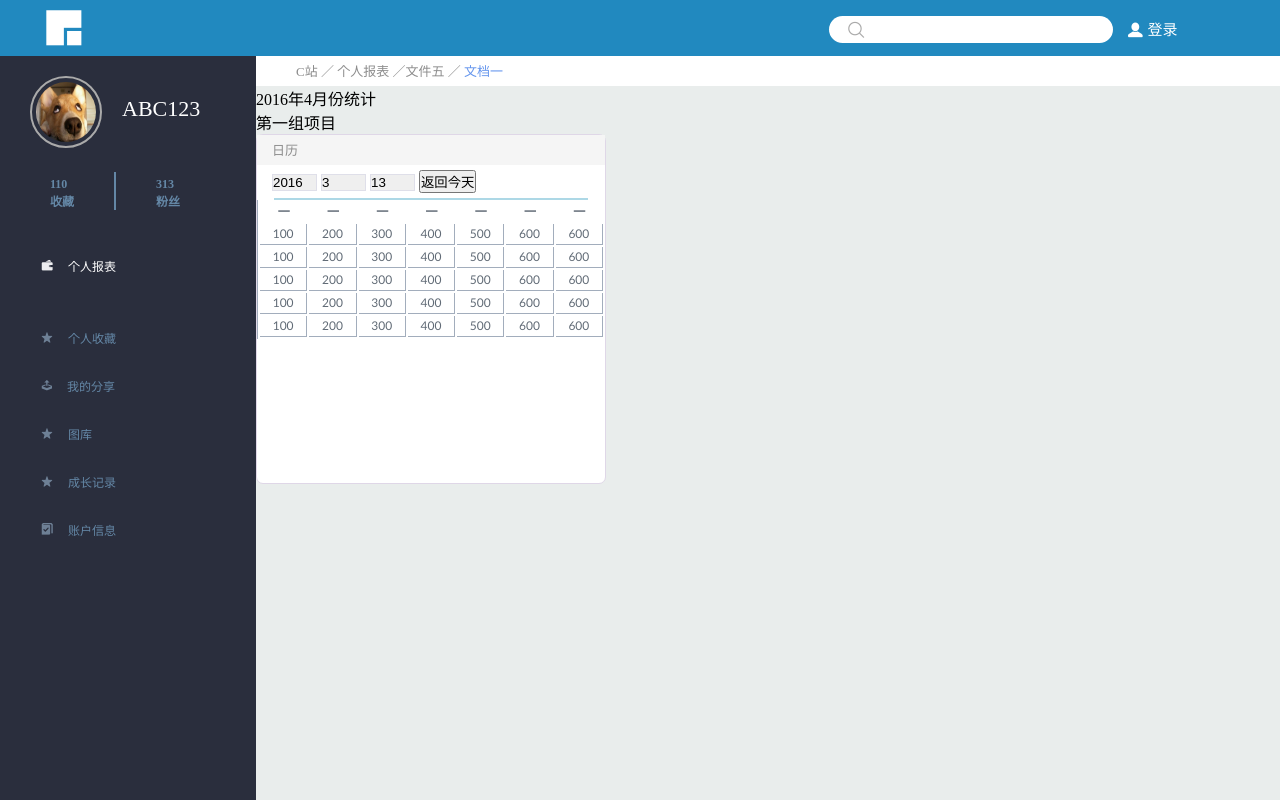
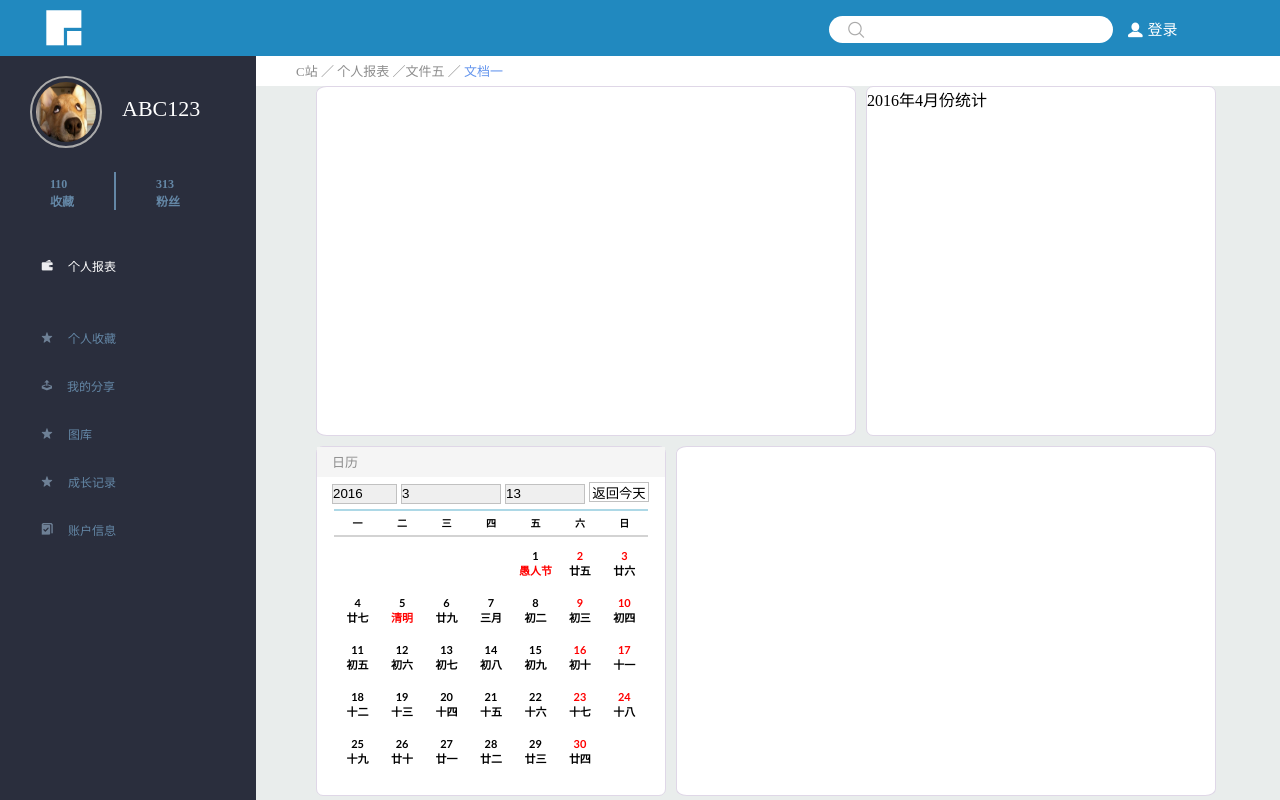
Before and after one commit to DieInGame/ife-task-1, a plain HTML site: page 09/Task9.html in a window 1280 px wide. Shown: the top 800 px of the page. Drawn offline with Linux system fonts and the light colour scheme.

Commit message:
Calendar finish

```diff
--- a/09/Task9.css
+++ b/09/Task9.css
@@ -177,12 +177,28 @@ ul,li{  list-style: none;}
 }
 
 .search{
-
+        box-sizing: border-box;
+        border: solid 1px rgb(223,215,231);
+        border-radius: 2% 2% 2% 2%;
+        height: 350px;
+        width:540px;
+        background-color: white;
+        margin-left: 60px;
+        float: left;
+        margin-bottom: 10px;
 }
 
 .total{
-
+        box-sizing: border-box;
+        border: solid 1px rgb(223,215,231);
+        border-radius: 2% 2% 2% 2%;
+        height: 350px;
+        width: 350px;
+        background-color: white;
+        margin-left: 610px;
+         margin-bottom: 10px;
 }
+/*Calendar*/
     .calendar{
         box-sizing: border-box;
         border: solid 1px rgb(223,215,231);
@@ -190,6 +206,9 @@ ul,li{  list-style: none;}
         height: 350px;
         width: 350px;
         background-color: white;
+        margin-left: 60px;
+        float: left;
+
     }
     .calendar .title{
         background-color: whitesmoke;
@@ -202,10 +221,27 @@ ul,li{  list-style: none;}
     }
     .calendar .input select{
         -webkit-appearance: unset;
-    width: 45px;
+
+        height: 20px;
         border-radius: 0;
-    border-color: rgb(223, 223, 233);
+        border-color: rgb(193, 193, 193);
     }
+    .calendar .input input{
+        -webkit-appearance: unset;
+        background-color: white;
+        border: solid 1px;
+        width: 60px;
+        height: 20px;
+        border-radius: 0;
+        border-color: rgb(193, 193, 193);
+    }
+    .calendar .input select:first-child{
+        width: 65px;
+    }
+    .calendar .input select:nth-child(2){
+        width: 100px;
+    }
+    .calendar .input select:nth-child(3){width: 80px;}
     .calendar hr{
         width: 90%;
         /* text-align: center; */
@@ -214,43 +250,55 @@ ul,li{  list-style: none;}
         border: none;
         margin-left: 5%;
     }
+    .calendar hr~hr{
+        background-color: lightgrey;
+    }
 
     .calendar table{
-    width: 100%;
+        width: 90%;
 
-    padding: 0;
-    margin: 0;
-    border-left: 1px solid #A2ADBC;
+        padding: 0 0 0 0;
+        margin: 0 0 0 5%;
+
         font: normal 12px/20px "Trebuchet MS", Verdana, Arial, Helvetica, sans-serif;
-    color: #616B76;
+        font-size: 10px;
         text-align: center;
         background-color: #fff;
     }
     .calendar td{
-    border-right: 1px solid #A2ADBC;
-    border-bottom: 1px solid #A2ADBC;
-    width: 20px;
-    height: 20px;
+        border: solid 1px white;
+        box-sizing: border-box;
+        height: 45px;
             text-align: center;
+        width: 45px;
+    }
+    .calendar td:hover{
+        border: solid 1px orange;
+    }
+    .calendar td > p{
+        font-weight: 900;
+        font-size: 11px;
+        margin: 0;
+        padding: 0px;
+        height: 15px;
+    }
+    .calendar tr td:last-child > p:first-child{
+        color: red;
+    }
+    .calendar tr td:nth-last-child(2) > p:first-child{
+        color: red;
+    }
+/* calendar end*/
 
-}
-.calendar td a:link, td a:visited {
-color: #608194;
-background: url(images/bg_calendar.gif) no-repeat;
+/*ranf start*/
+.rank{
+        box-sizing: border-box;
+        border: solid 1px rgb(223,215,231);
+        border-radius: 2% 2% 2% 2%;
+        height: 350px;
+        width:540px;
+        background-color: white;
+        margin-left: 420px;
 }
 
-.calendar td a:hover, td a:active {
-color: #6aa3ae;
-background: url(images/bg_calendar.gif) no-repeat right top;
-}
-.calendar caption{
-    background-color: rgb(223, 224, 223);
-    text-align: left;
-    padding: 10px;
-    color: grey;
-    box-sizing: border-box;
-}
-
-.rank{
-
-}
+/*ran-end*/
--- a/09/Task9.html
+++ b/09/Task9.html
@@ -66,7 +66,7 @@
             </div>
             <div class="search"></div>
             <div class="total">2016年4月份统计</div>
-            <div class="project">第一组项目</div>
+            <div class="project"></div>
             <div class="other">
                 <div class="calendar">
                     <p class="title">日历</p>
@@ -88,60 +88,64 @@
                     <hr>
                     <table>
                     <!--<caption>我的标题</caption>-->
+
+                        <tr>
+                            <th>一</th>
+                            <th>二</th>
+                            <th>三</th>
+                            <th>四</th>
+                            <th>五</th>
+                            <th>六</th>
+                            <th>日</th>
+                        </tr>
+                    </table>
+                    <hr>
+                    <table>
                     <tbody>
                         <tr>
-                            <th>一</th>
-                            <th>一</th>
-                            <th>一</th>
-                            <th>一</th>
-                            <th>一</th>
-                            <th>一</th>
-                            <th>一</th>
-                        </tr>
-                        <tr>
-                    <td>100</td>
-                    <td>200</td>
-                    <td>300</td>
-                    <td>400</td>
-                    <td>500</td>
-                    <td>600</td>
-                    <td>600</td>
+                    <td><p></p><p></p></td>
+                    <td><p></p><p></p></td>
+                    <td><p></p><p></p></td>
+                    <td><p></p><p></p></td>
+                    <td><p>1</p><p style="color:red;">愚人节</p></td>
+                    <td><p>2</p><p>廿五</p></td>
+                    <td><p>3</p><p>廿六</p></td>
                     </tr>
                    <tr>
-                    <td>100</td>
-                    <td>200</td>
-                    <td>300</td>
-                    <td>400</td>
-                    <td>500</td>
-                    <td>600</td>
-                    <td>600</td>
+                        <td><p>4</p><p> 廿七</p></td>
+                        <td><p>5</p><p style="color:red;"> 清明</p></td>
+                        <td><p>6</p><p> 廿九</p></td>
+                        <td><p>7</p><p> 三月</p></td>
+                        <td><p>8</p><p> 初二</p></td>
+                        <td><p>9</p><p> 初三</p></td>
+                        <td><p>10</p><p>初四</p></td>
+                    </t>
+                    <tr>
+                    <td><p>11</p><p>初五</p></td>
+                        <td><p>12</p><p>初六</p></td>
+                        <td><p>13</p><p>初七</p></td>
+                        <td><p>14</p><p>初八</p></td>
+                        <td><p>15</p><p>初九</p></td>
+                        <td><p>16</p><p>初十</p></td>
+                        <td><p>17</p><p>十一</p></td>
                     </tr>
                     <tr>
-                    <td>100</td>
-                    <td>200</td>
-                    <td>300</td>
-                    <td>400</td>
-                    <td>500</td>
-                    <td>600</td>
-                    <td>600</td>
+                        <td><p>18</p><p>十二</p></td>
+                        <td><p>19</p><p>十三</p></td>
+                        <td><p>20</p><p>十四</p></td>
+                        <td><p>21</p><p>十五</p></td>
+                        <td><p>22</p><p>十六</p></td>
+                        <td><p>23</p><p>十七</p></td>
+                        <td><p>24</p><p>十八</p></td>
                     </tr>
                     <tr>
-                    <td>100</td>
-                    <td>200</td>
-                    <td>300</td>
-                    <td>400</td>
-                    <td>500</td>
-                    <td>600</td>
-                    <td>600</td>
-                    </tr>
-                    <tr>
-                    <td>100</td>
-                    <td>200</td>
-                    <td>300</td>
-                    <td>400</td>
-                    <td>500</td>
-                    <td>600</td>
-                    <td>600</td>
+                        <td><p>25</p><p>十九</p></td>
+                        <td><p>26</p><p>廿十</p></td>
+                        <td><p>27</p><p>廿一</p></td>
+                        <td><p>28</p><p>廿二</p></td>
+                        <td><p>29</p><p>廿三</p></td>
+                        <td><p>30</p><p>廿四</p></td>
+                        <td><p></p><p></p></td>
                     </tr>
                     </tbody>
 
```
Lines whose indentation alone changed are shown as unchanged.
